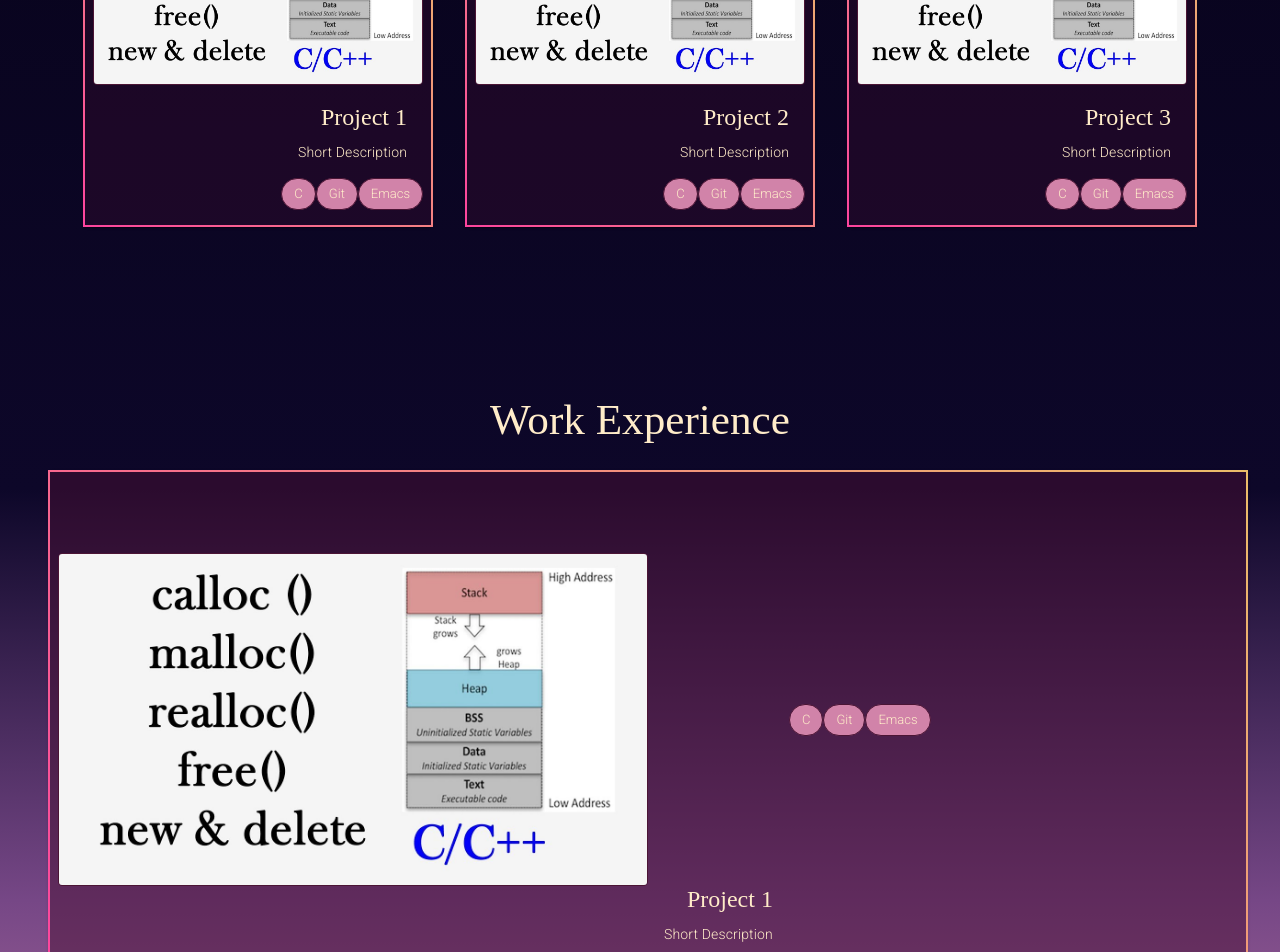
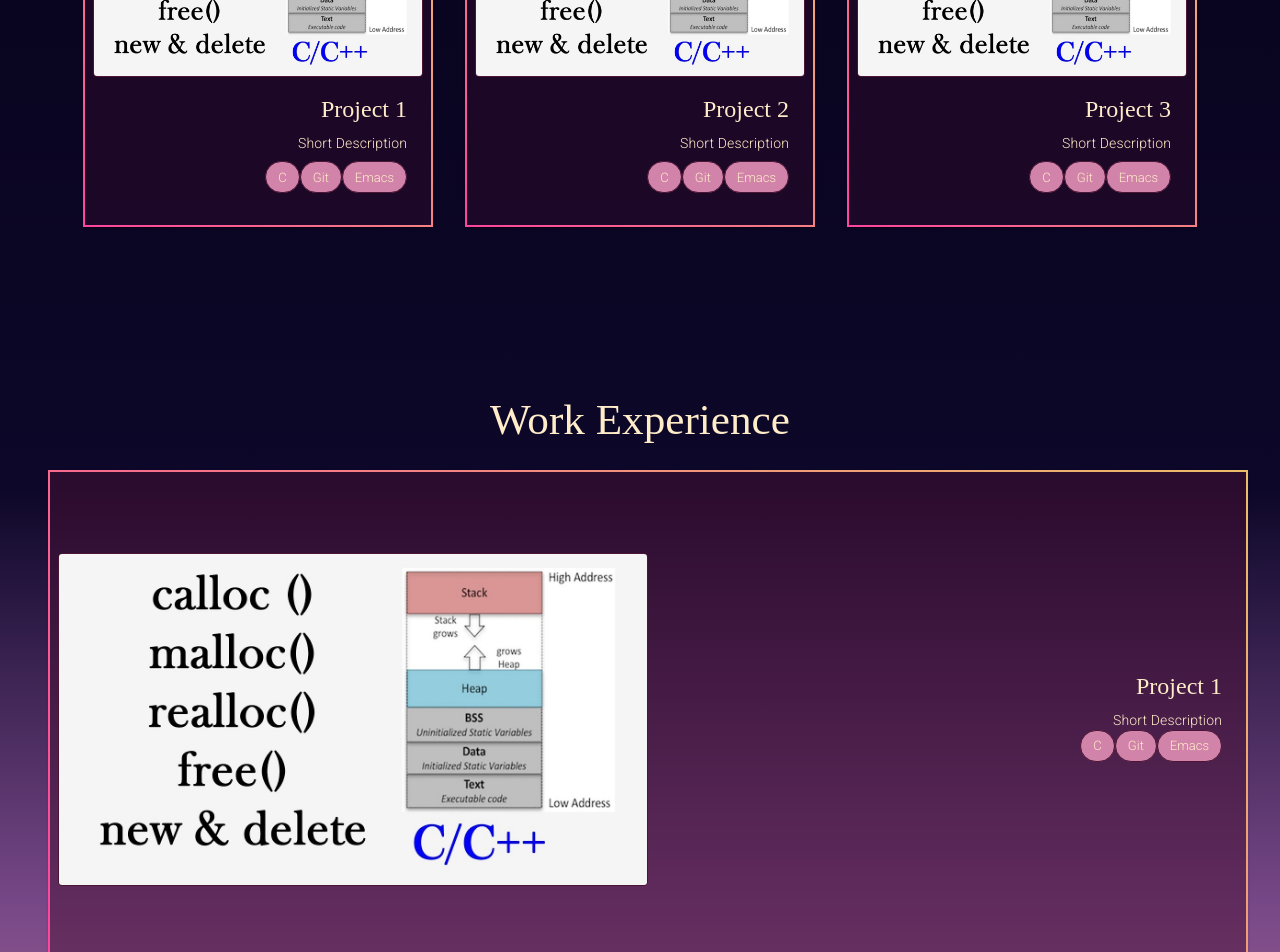
Before and after one commit to SenaRomanova/my-portfolio, a React (Vite) app: page / in a window 1280 px wide. Shown: the part 880-1832 px from the top of the page. Built offline with nearby package versions, Linux system fonts and the light colour scheme; a web font is replaced by a local one.

Commit message:
fixed placement bugs on cards

```diff
--- a/src/assets/ExperienceCard.jsx
+++ b/src/assets/ExperienceCard.jsx
@@ -35,8 +35,9 @@ export default function ExperienceCard({
         [baseTheme.breakpoints.down("md")]: {
           flexDirection: "column",
           alignItems: "flex-end",
+          justifyContent: "space-between",
         },
-        justifyContent: "flex-start",
+        justifyContent: "space-between",
         alignItems: "center",
         width: "100%",
         height: 500,
@@ -66,15 +67,7 @@ export default function ExperienceCard({
         }}
       />
 
-      <CardContent
-        sx={{
-          display: "flex",
-          height: "100%",
-          flexDirection: "column",
-          justifyContent: "flex-end",
-          alignSelf: "flex-end",
-        }}
-      >
+      <CardContent>
         <Typography
           gutterBottom
           align="right"
@@ -93,9 +86,8 @@ export default function ExperienceCard({
         >
           {description}
         </Typography>
-      </CardContent>
 
-      <Box sx={{ flexDirection: "row", justifyContent: "flex-end" }}>
+        <Box sx={{ flexDirection: "row" }}>
           {technologies.map((tech, index) => (
             <Chip
               key={index}
@@ -111,6 +103,7 @@ export default function ExperienceCard({
             ></Chip>
           ))}
         </Box>
+      </CardContent>
     </Card>
   );
 
@@ -118,14 +111,13 @@ export default function ExperienceCard({
     <Card
       sx={{
         display: "flex",
-
+        flexDirection: "column",
         [baseTheme.breakpoints.down("md")]: {
-          flexDirection: "column",
           alignItems: "flex-end",
           justifyContent: "flex-end",
         },
-        justifyContent: "flex-start",
-        alignItems: "center",
+        justifyContent: "flex-end",
+        alignItems: "flex-end",
         width: "100%",
         height: 500,
         bgcolor: "rgba(243,200,221, 0.75)",
--- a/src/assets/ProjectCard.jsx
+++ b/src/assets/ProjectCard.jsx
@@ -43,8 +43,6 @@ export default function ProjectCard({
         padding: 1,
       }}
     >
-      {!isFlipping && (
-        <>
       <CardMedia
         component="img"
         height="60%"
@@ -71,11 +69,8 @@ export default function ProjectCard({
         >
           {description}
         </Typography>
-          </CardContent>
-        </>
-      )}
 
-      <Box sx={{ flexDirection: "row" }}>
+        <Box sx={{ flexDirection: "row", paddingTop: 1 }}>
           {technologies.map((tech, index) => (
             <Chip
               key={index}
@@ -91,6 +86,7 @@ export default function ProjectCard({
             ></Chip>
           ))}
         </Box>
+      </CardContent>
     </Card>
   );
 
@@ -99,29 +95,30 @@ export default function ProjectCard({
       sx={{
         display: "flex",
         flexDirection: "column",
-        justifyContent: "flex-end",
+        justifyContent: "flex-start",
         alignItems: "flex-end",
         width: "inherit",
         height: "inherit",
         bgcolor: "rgba(243,200,221, 0.75)",
-        color: "white",
         border: "2px solid rgb(118, 71, 134)",
         padding: 1,
       }}
     >
-      {!isFlipping && (
-        <CardContent>
-          <Typography
-            variant="body2"
-            align="right"
-            sx={{ color: "rgb(71,21,53)" }}
+      <CardContent
+        sx={{
+          display: "flex",
+          flexDirection: "column",
+          height: "100%",
+          width: "100%",
+          justifyContent: "flex-end",
+          alignItems: "flex-end",
+        }}
       >
+        <Typography variant="body2" sx={{ color: "rgb(71,21,53)" }}>
           {detailedDescription}
         </Typography>
-        </CardContent>
-      )}
 
-      <Box sx={{ flexDirection: "row" }}>
+        <Box sx={{ flexDirection: "row", paddingTop: 1 }}>
           {detailedTechnologies.map((tech, index) => (
             <Chip
               key={index}
@@ -138,6 +135,7 @@ export default function ProjectCard({
             ></Chip>
           ))}
         </Box>
+      </CardContent>
     </Card>
   );
 
```
Lines whose indentation alone changed are shown as unchanged.
